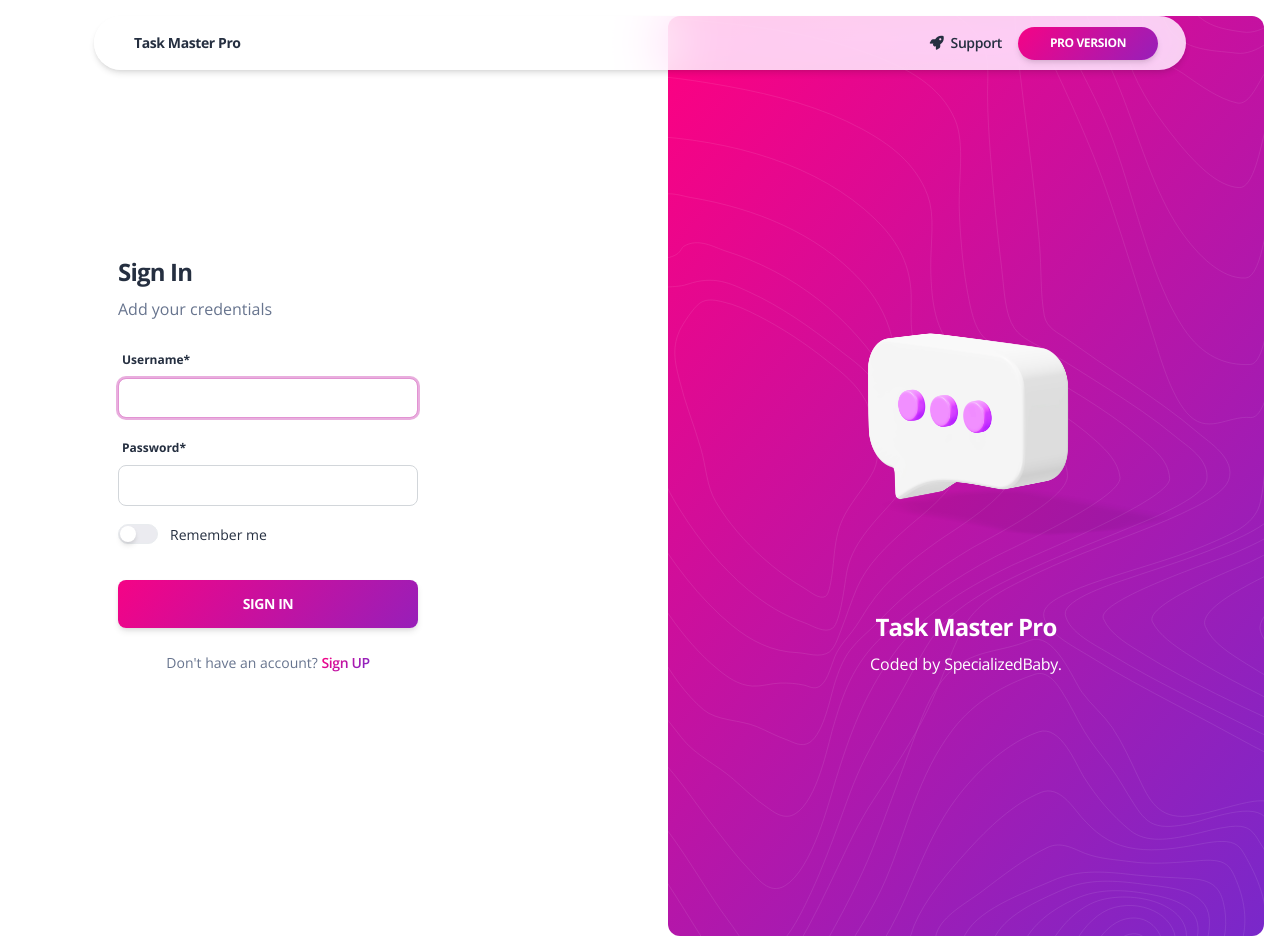
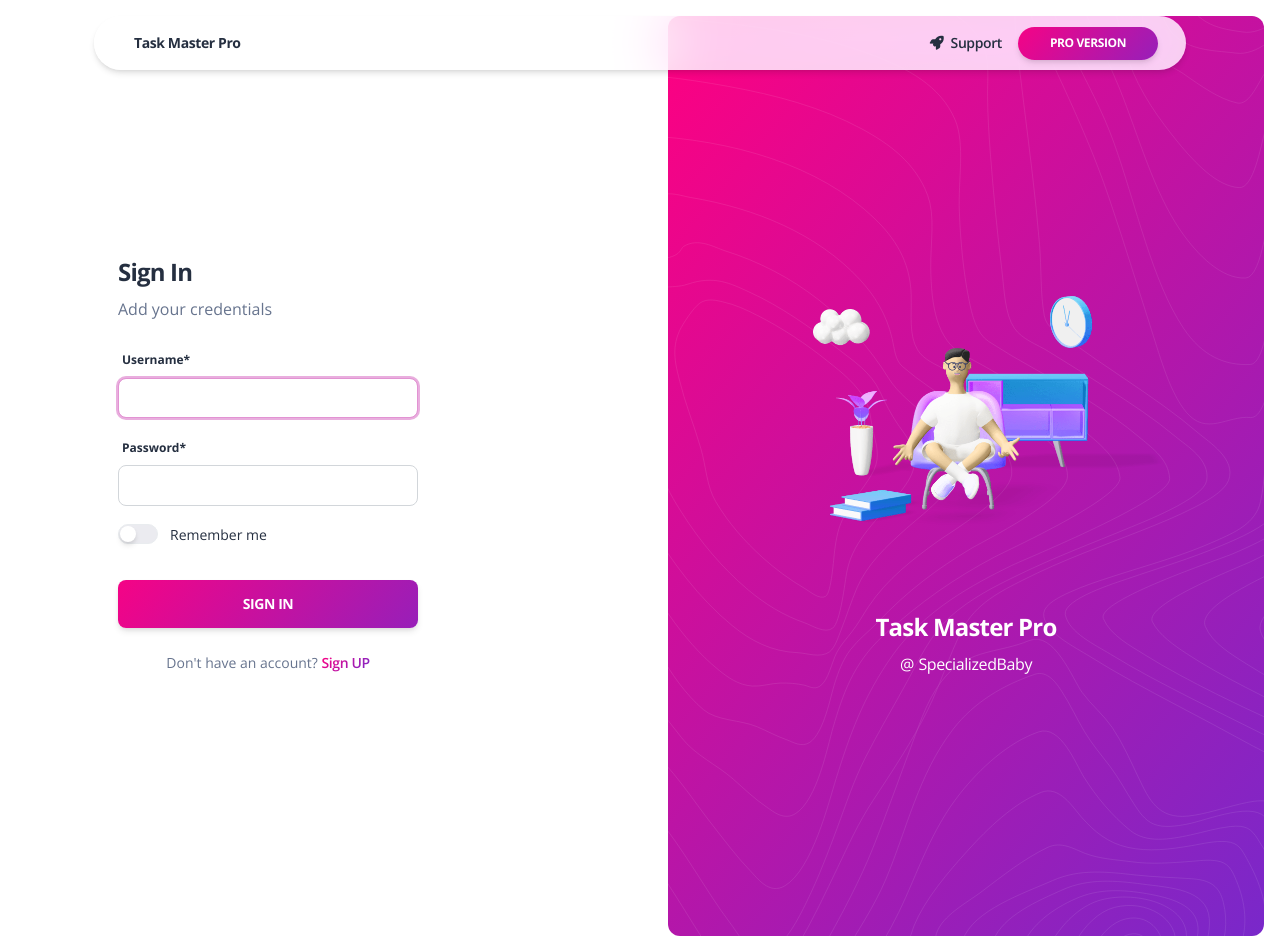
Before and after one commit to SpecializedBaby/task-master-pro, a Django app: page /accounts/login/ in a window 1280 px wide. Run offline with Django 5.2, Linux system fonts and the light colour scheme; some libraries are stand-ins or nearby versions.

Commit message:
add my github link and illustration
- Added my github link on social block templates/includes/footer.html
- Changed illustration on login page

```diff
--- a/templates/includes/footer.html
+++ b/templates/includes/footer.html
@@ -26,7 +26,7 @@
                 </a>
               </li>
               <li class="nav-item">
-                <a class="nav-link pe-1" href="/" target="_blank">
+                <a class="nav-link pe-1" href="https://github.com/SpecializedBaby" target="_blank">
                   <i class="fab fa-github text-lg opacity-8"></i>
                 </a>
               </li>
--- a/templates/registration/login.html
+++ b/templates/registration/login.html
@@ -56,13 +56,13 @@
             <div class="position-relative bg-gradient-primary h-100 m-3 px-7 border-radius-lg d-flex flex-column justify-content-center">
               <img src="{{ ASSETS_ROOT }}/img/shapes/pattern-lines.svg" alt="pattern-lines" class="position-absolute opacity-4 start-0">
               <div class="position-relative">
-                <img class="max-width-500 w-100 position-relative z-index-2" src="{{ ASSETS_ROOT }}/img/illustrations/chat.png">
+                <img class="max-width-500 w-100 position-relative z-index-2" src="{{ ASSETS_ROOT }}/img/illustrations/sign-up.png">
               </div>
               <h4 class="mt-5 text-white font-weight-bolder">
                 Task Master Pro
               </h4>
               <p class="text-white">
-                Coded by <a class="text-white" href="https://github.com/SpecializedBaby" target="_blank">SpecializedBaby</a>.
+                @ <a class="text-white" href="https://github.com/SpecializedBaby" target="_blank">SpecializedBaby</a>
               </p>
             </div>
           </div>
```
